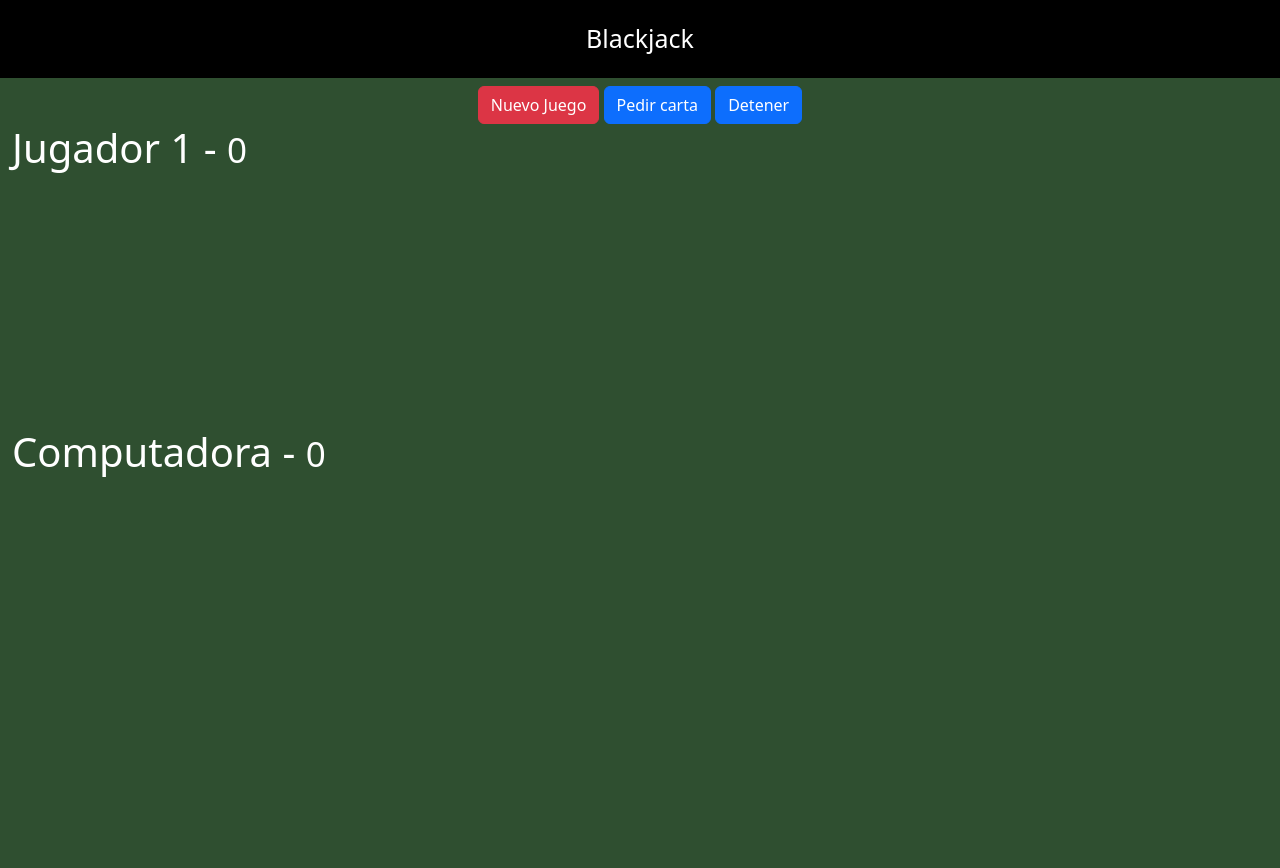
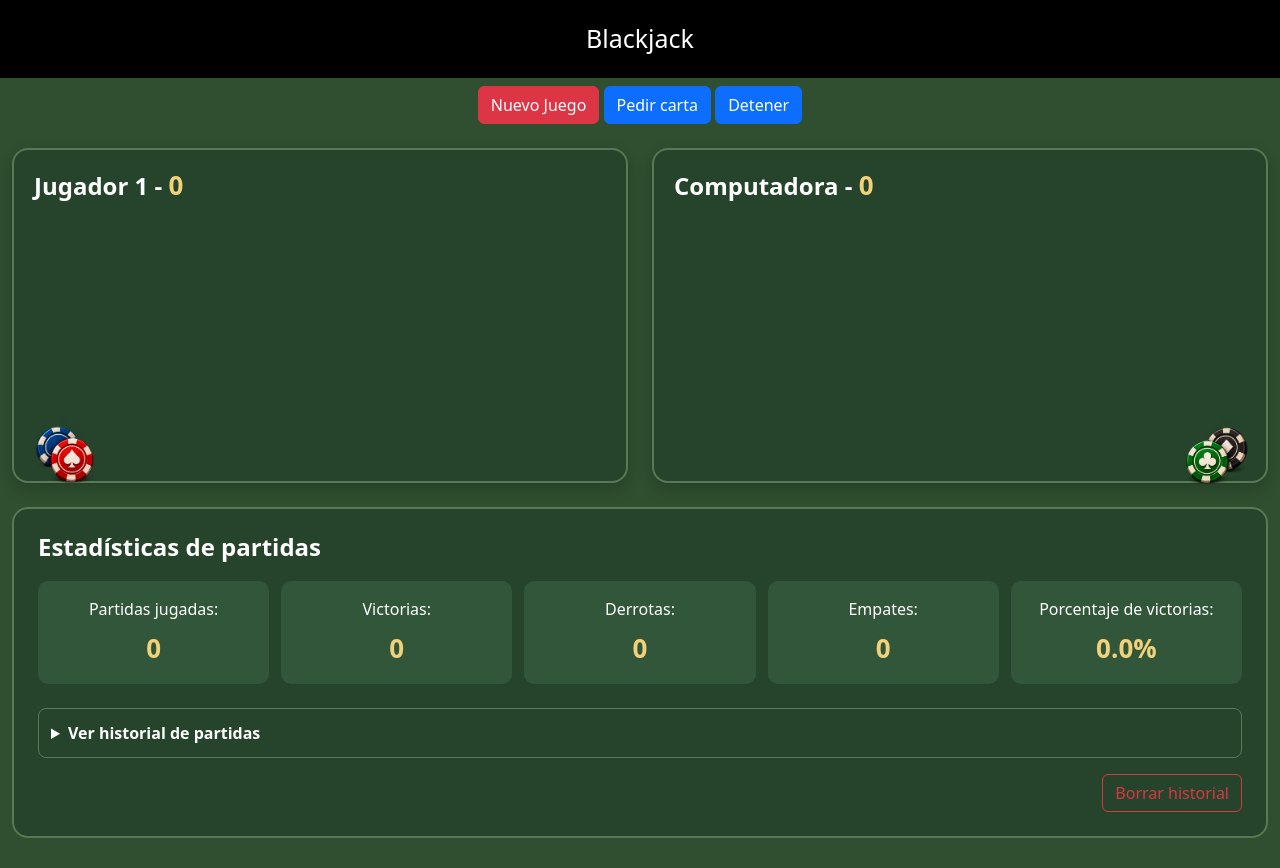
Before and after one commit to bmartinezdev8/blackjackPracticaJs, a website built with Vite: page index.html in a window 1280 px wide. Before the commit the page ends 800 px from the top, so only its background shows below. Built offline with nearby package versions, Linux system fonts and the light colour scheme.

Commit message:
agregar interfaz de estadisticas e historial interactivo

```diff
--- a/index.html
+++ b/index.html
@@ -1,16 +1,17 @@
 <!doctype html>
-<html lang="en">
+<html lang="es">
   <head>
     <meta charset="UTF-8" />
     <link rel="icon" type="image/svg+xml" href="/favicon.svg" />
     <meta name="viewport" content="width=device-width, initial-scale=1.0" />
     <title>Blackjack</title>
     <link href="https://cdn.jsdelivr.net/npm/bootstrap@5.2.2/dist/css/bootstrap.min.css" rel="stylesheet">
+    <link rel="stylesheet" href="./style.css">
 
   </head>
+
   <body>
     <header class="titulo">Blackjack</header>
-
     <div class="row mt-2">
     <div id="divBotones" class="col text-center">
       <button id="btnNuevo" class="btn btn-danger">Nuevo Juego</button>
@@ -19,23 +20,75 @@
     </div>
   </div>
 
-    <div class="row container">
-      <div class="col">
-        <h1>Jugador 1 - <small>0</small></h1>
+
+  <main class="container-fluid mt-4">
+    <div class="row g-4">
+    <!-- Sección del jugador -->
+    <section class="col-12 col-md-6">
+      <div class="panel-juego">
+          <h2>Jugador 1 - <small>0</small></h2>
+          <img class="fichas-decorativas fichas-izquierda" src="./assets/img/fichas-jugador.png" alt=""/>
           <div id="jugador-cartas">
-          <!-- <img class="carta" src="assets/cartas/2C.png"> -->
           </div>
       </div>
+    </section>
+
+    <!-- Sección de la computadora -->
+    <section class="col-12 col-md-6">
+      <div class="panel-juego">
+        <h2>Computadora - <small>0</small></h2>
+        <img class="fichas-decorativas fichas-derecha" src="./assets/img/fichas-computadora.png" alt="">
+        <div id="computadora-cartas">
+          <!-- Cartas de la computadora -->
+        </div>
+      </div>
+    </section>
+
   </div>
 
-    <div class="row container mt-2">
-      <div class="col">
-        <h1>Computadora - <small>0</small></h1>
-        <div id="computadora-cartas">
-          <!-- <img class="carta" src="assets/cartas/3C.png"> -->
+  <!-- Estadísticas del Blackjack -->
+  <section id="seccion-estadisticas" class="mt-4">
+
+    <h2>Estadísticas de partidas</h2>
+
+    <div class="resumen-estadisticas">
+      <p>Partidas jugadas: <span id="total-partidas">0</span></p>
+      <p>Victorias: <span id="total-victorias">0</span></p>
+      <p>Derrotas: <span id="total-derrotas">0</span></p>
+      <p>Empates: <span id="total-empates">0</span></p>
+      <p>Porcentaje de victorias: <span id="porcentaje-victorias">0%</span></p>
     </div>
+
+    <details id="historial-desplegable">
+      <summary>Ver historial de partidas</summary>
+
+      <div class="table-responsive mt-3">
+        <table class="table table-dark table-striped">
+          <thead>
+            <tr>
+              <th>Fecha</th>
+              <th>Jugador</th>
+              <th>Computadora</th>
+              <th>Resultado</th>
+            </tr>
+          </thead>
+          <tbody id="tabla-historial">
+            <!-- Las partidas se agregarán con JavaScript -->
+          </tbody>
+        </table>
       </div>
+    </details>
+
+  <div class="text-end mt-3">
+    <button id="btnLimpiarHistorial" class="btn btn-outline-danger" type="button">
+      Borrar historial
+    </button>
   </div>
+
+  </section>
+
+</main>
+
 
     <div id="app"></div>
     <script type="module" src="/main.js"></script>
--- a/main.js
+++ b/main.js
@@ -1,4 +1,3 @@
 import { iniciarJuego } from './src/blackjack/index.js';
-import './style.css'
 
 iniciarJuego ();
--- a/src/blackjack/index.js
+++ b/src/blackjack/index.js
@@ -1,4 +1,4 @@
-import { crearDeck, pedirCarta, turnoComputadora, crearCartaHTML, BLACKJACK, calcularPuntos  } from './usecases/index.js';
+import { crearDeck, pedirCarta, turnoComputadora, crearCartaHTML, BLACKJACK, calcularPuntos, mostrarEstadisticas, limpiarHistorial  } from './usecases/index.js';
 
 
 /**
@@ -14,10 +14,13 @@ export const iniciarJuego = () => {
     let puntosJugador = 0;
     let partidaFinalizada = false;
 
+    mostrarEstadisticas();
+
     // Referencias del HTML
     const btnPedir   = document.querySelector('#btnPedir');
     const btnDetener = document.querySelector('#btnDetener');
     const btnNuevo   = document.querySelector('#btnNuevo');
+    const btnLimpiarHistorial = document.querySelector('#btnLimpiarHistorial');
 
     const divCartasJugador     = document.querySelector('#jugador-cartas');
     const divCartasComputadora = document.querySelector('#computadora-cartas');
@@ -88,4 +91,20 @@ export const iniciarJuego = () => {
         btnDetener.disabled = false;
 
     });
+
+    btnLimpiarHistorial.addEventListener('click', () => {
+
+        const confirmar = window.confirm(
+            '¿Estás seguro de que deseas borrar todo tu historial? (￣□￣)\n\n' +
+            'Se eliminarán permanentemente las partidas guardadas y tus estadísticas volverán a cero. O﹏o\n\n' +
+            'Esta acción no se puede deshacer. ⊙﹏⊙'
+        );
+
+        if (!confirmar) return;
+
+        limpiarHistorial();
+        mostrarEstadisticas();
+
+    });
+
 };
--- a/src/blackjack/usecases/finalizar-partida.js
+++ b/src/blackjack/usecases/finalizar-partida.js
@@ -1,5 +1,6 @@
 import { determinarGanador } from './determinar-ganador.js';
 import { guardarPartida } from './guardar-partida.js';
+import { mostrarEstadisticas } from './mostrar-estadisticas.js';
 
 /**
  * Finaliza una partida, guarda el resultado y muestra el ganador.
@@ -20,6 +21,8 @@ export const finalizarPartida = (puntosJugador, puntosComputadora) => {
         resultado
     });
 
+    mostrarEstadisticas();
+
     setTimeout(() => {
         alert(mensaje);
     }, 100);
--- a/src/blackjack/usecases/index.js
+++ b/src/blackjack/usecases/index.js
@@ -10,3 +10,4 @@ export * from './obtener-historial.js'
 export * from './limpiar-historial.js'
 export * from './calcular-estadisticas.js'
 export * from './finalizar-partida.js'
+export * from './mostrar-estadisticas.js'
--- /dev/null
+++ b/src/blackjack/usecases/mostrar-estadisticas.js
@@ -0,0 +1,33 @@
+import { obtenerHistorial } from './obtener-historial.js';
+import { calcularEstadisticas } from './calcular-estadisticas.js';
+
+export const mostrarEstadisticas = () => {
+
+    const historial = obtenerHistorial();
+    const estadisticas = calcularEstadisticas(historial);
+    const { total, victorias, derrotas, empates, winrate } = estadisticas;
+
+    document.querySelector('#total-partidas').textContent = total;
+    document.querySelector('#total-victorias').textContent = victorias;
+    document.querySelector('#total-derrotas').textContent = derrotas;
+    document.querySelector('#total-empates').textContent = empates;
+    document.querySelector('#porcentaje-victorias').textContent = `${winrate.toFixed(1)}%`;
+
+    const tablaHistorial = document.querySelector('#tabla-historial');
+    tablaHistorial.innerHTML = '';
+
+    [...historial].reverse().forEach((partida) => {
+
+    const fila = document.createElement('tr');
+
+    fila.innerHTML = `
+        <td>${partida.fecha}</td>
+        <td>${partida.puntosJugador}</td>
+        <td>${partida.puntosComputadora}</td>
+        <td>${partida.resultado}</td>
+    `;
+
+    tablaHistorial.append(fila);
+
+});
+};
--- a/src/blackjack/usecases/turno-computadora.js
+++ b/src/blackjack/usecases/turno-computadora.js
@@ -34,7 +34,7 @@ export const turnoComputadora = ( puntosMinimos, puntosHTML, divCartasComputador
         const imgCarta = crearCartaHTML(carta);
         divCartasComputadora.append( imgCarta );
 
-    } while ( (puntosComputadora < puntosMinimos) && (puntosMinimos < BLACKJACK) );
+    } while (puntosComputadora < puntosMinimos && puntosComputadora < BLACKJACK);
 
         finalizarPartida(puntosMinimos, puntosComputadora);
 };
--- a/style.css
+++ b/style.css
@@ -16,12 +16,112 @@ html, body {
 }
 
 
+
+/* Mesa de juego */
+.panel-juego {
+    position: relative;
+    background-color: #25442b;
+    border: 2px solid #577a54;
+    border-radius: 16px;
+    padding: 20px;
+    min-height: 320px;
+    box-shadow: 0 6px 15px rgba(0, 0, 0, 0.2);
+}
+
+
+/* Fichas decorativas */
+.fichas-decorativas {
+    position: absolute;
+    width: 110px;
+    height: auto;
+    bottom: -10px;
+    pointer-events: none;
+    z-index: 2;
+}
+
+.fichas-izquierda {
+    left: 0;
+}
+
+.fichas-derecha {
+    right: 0;
+}
+
+
+/* Títulos y puntajes */
+main section h2 {
+    font-size: 24px;
+    font-weight: 600;
+    margin-bottom: 20px;
+}
+
+main section small {
+    color: #f2d17b;
+    font-size: 26px;
+    font-weight: bold;
+}
+
 #computadora-cartas, #jugador-cartas {
     display: flex;
     min-height: 240px;
     padding-left: 12px;
     box-sizing: border-box;
     max-width: 100%;
+}
+
+
+/* Sección de estadísticas */
+#seccion-estadisticas {
+    background-color: #25442b;
+    border: 2px solid #577a54;
+    border-radius: 16px;
+    padding: 24px;
+    margin-bottom: 30px;
+}
+
+#seccion-estadisticas h2 {
+    font-size: 24px;
+    margin-bottom: 20px;
+}
+
+/* Resumen de resultados */
+.resumen-estadisticas {
+    display: grid;
+    grid-template-columns: repeat(5, 1fr);
+    gap: 12px;
+}
+
+.resumen-estadisticas p {
+    background-color: #31563a;
+    border-radius: 10px;
+    padding: 16px;
+    text-align: center;
+    margin: 0;
+}
+
+.resumen-estadisticas span {
+    display: block;
+    color: #f2d17b;
+    font-size: 26px;
+    font-weight: bold;
+    margin-top: 8px;
+}
+
+/* Historial desplegable */
+#historial-desplegable {
+    margin-top: 24px;
+}
+
+#historial-desplegable summary {
+    cursor: pointer;
+    font-weight: 600;
+    padding: 12px;
+    border: 1px solid #577a54;
+    border-radius: 8px;
+}
+
+#historial-desplegable summary:hover {
+    background-color: #31563a;
 }
 
 /* Cartas */
@@ -54,6 +154,8 @@ html, body {
     }
 }
 
+
+
 @media (max-width: 768px) {
     #computadora-cartas, #jugador-cartas {
         min-height: 190px;
@@ -69,6 +171,20 @@ html, body {
 }
 
 @media (max-width: 576px) {
+
+    .panel-juego {
+    min-height: 220px;
+    padding: 15px;
+    }
+
+    main section h2 {
+        font-size: 19px;
+    }
+
+    main section small {
+        font-size: 21px;
+    }
+
     .titulo {
         font-size: 20px;
         padding: 15px;
```
Also changed, not shown: public/assets/img/fichas-computadora.png (added), public/assets/img/fichas-jugador.png (added). Lines whose indentation alone changed are shown as unchanged.
